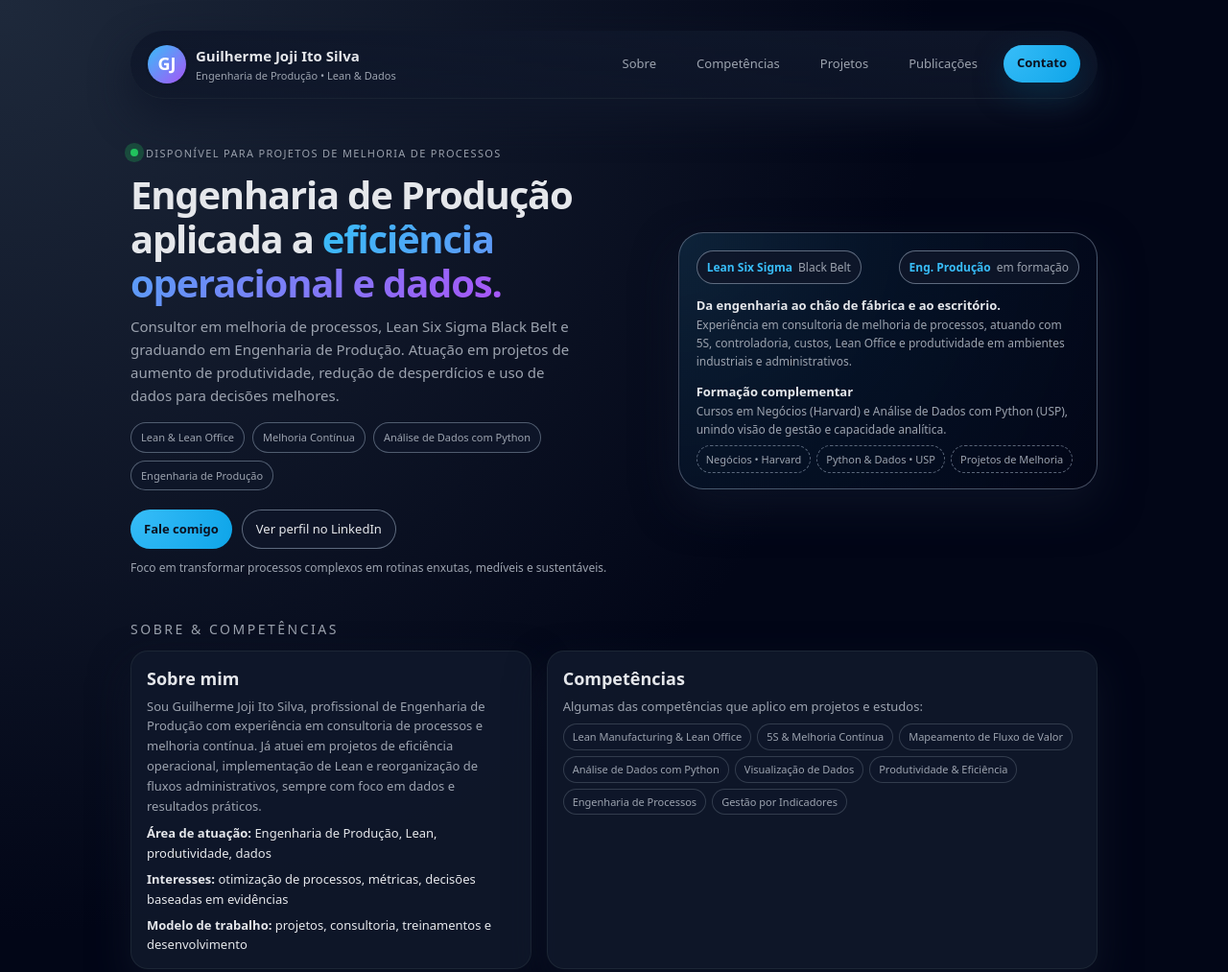
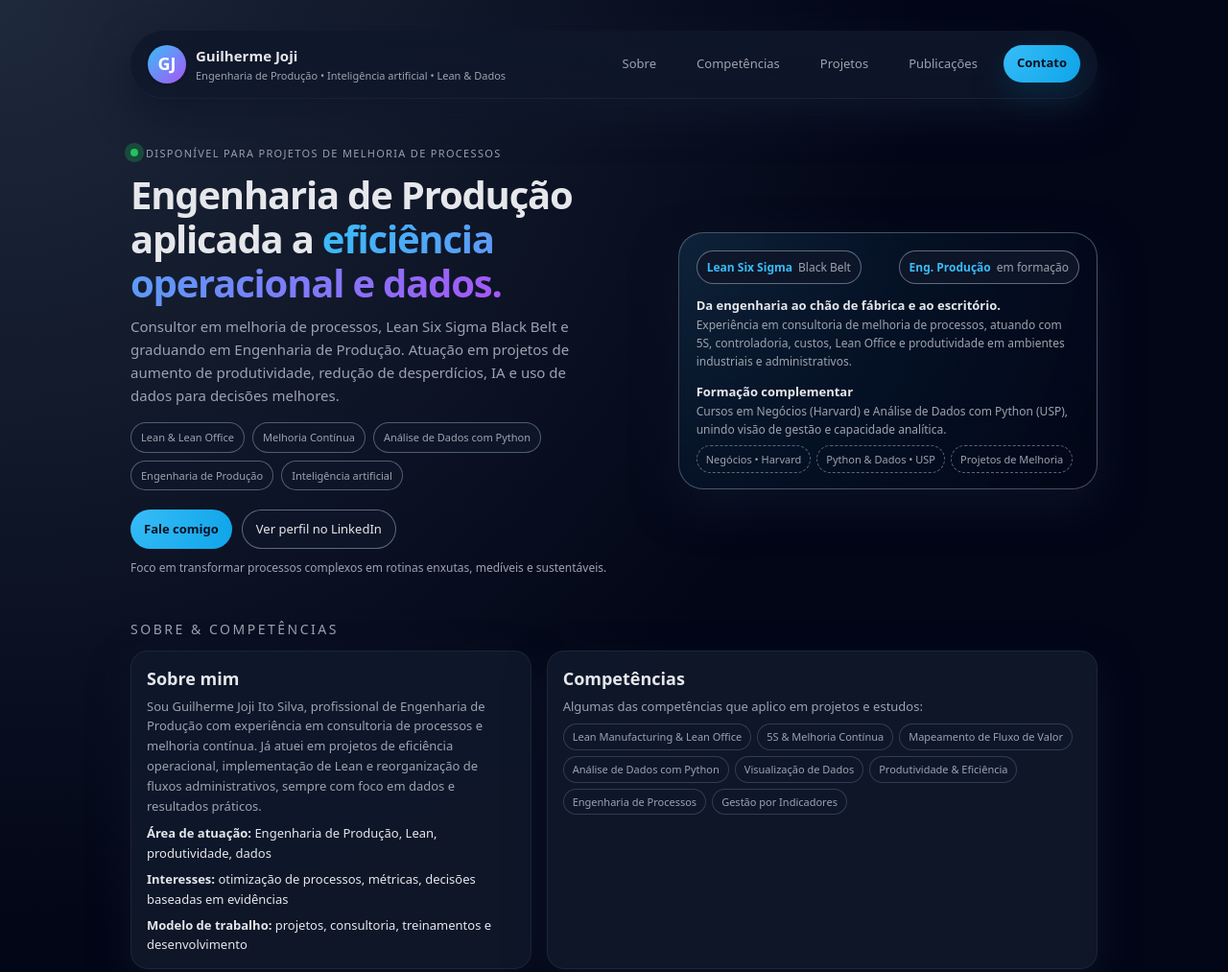
Before and after one commit to GuilhermeJoji/guilhermejoji.github.io, a plain HTML site: page index.html in a window 1280 px wide. Shown: the top 1013 px of the page at 96% size. Drawn offline with Linux system fonts and the light colour scheme.

Commit message:
Update index.html

```diff
--- a/index.html
+++ b/index.html
@@ -3,8 +3,8 @@
 <head>
   <meta charset="UTF-8" />
   <meta name="viewport" content="width=device-width, initial-scale=1.0" />
-  <title>Guilherme Joji Ito Silva | Engenharia de Produção</title>
-  <meta name="description" content="Guilherme Joji Ito Silva - Consultor em Engenharia de Produção, Lean Six Sigma, Melhoria de Processos e Análise de Dados." />
+  <title>Guilherme Joji| Engenharia de Produção</title>
+  <meta name="description" content="Guilherme Joji Ito Silva - Consultor em Engenharia de Produção, Lean Six Sigma, Melhoria de Processos, INteligência artificial e Análise de Dados." />
 
   <style>
     :root {
@@ -493,8 +493,8 @@
       <div class="brand">
         <div class="avatar">GJ</div>
         <div class="brand-text">
-          <span class="brand-name">Guilherme Joji Ito Silva</span>
-          <span class="brand-role">Engenharia de Produção • Lean & Dados</span>
+          <span class="brand-name">Guilherme Joji</span>
+          <span class="brand-role">Engenharia de Produção • Inteligência artificial • Lean & Dados</span>
         </div>
       </div>
       <nav>
@@ -520,7 +520,7 @@
           </h1>
           <p class="hero-subtitle">
             Consultor em melhoria de processos, Lean Six Sigma Black Belt e graduando em Engenharia de Produção.
-            Atuação em projetos de aumento de produtividade, redução de desperdícios e uso de dados para decisões melhores.
+            Atuação em projetos de aumento de produtividade, redução de desperdícios, IA e uso de dados para decisões melhores.
           </p>
 
           <div class="hero-tags">
@@ -528,6 +528,7 @@
             <span class="tag">Melhoria Contínua</span>
             <span class="tag">Análise de Dados com Python</span>
             <span class="tag">Engenharia de Produção</span>
+            <span class="tag">Inteligência artificial</span>
           </div>
 
           <div class="hero-actions">
```
